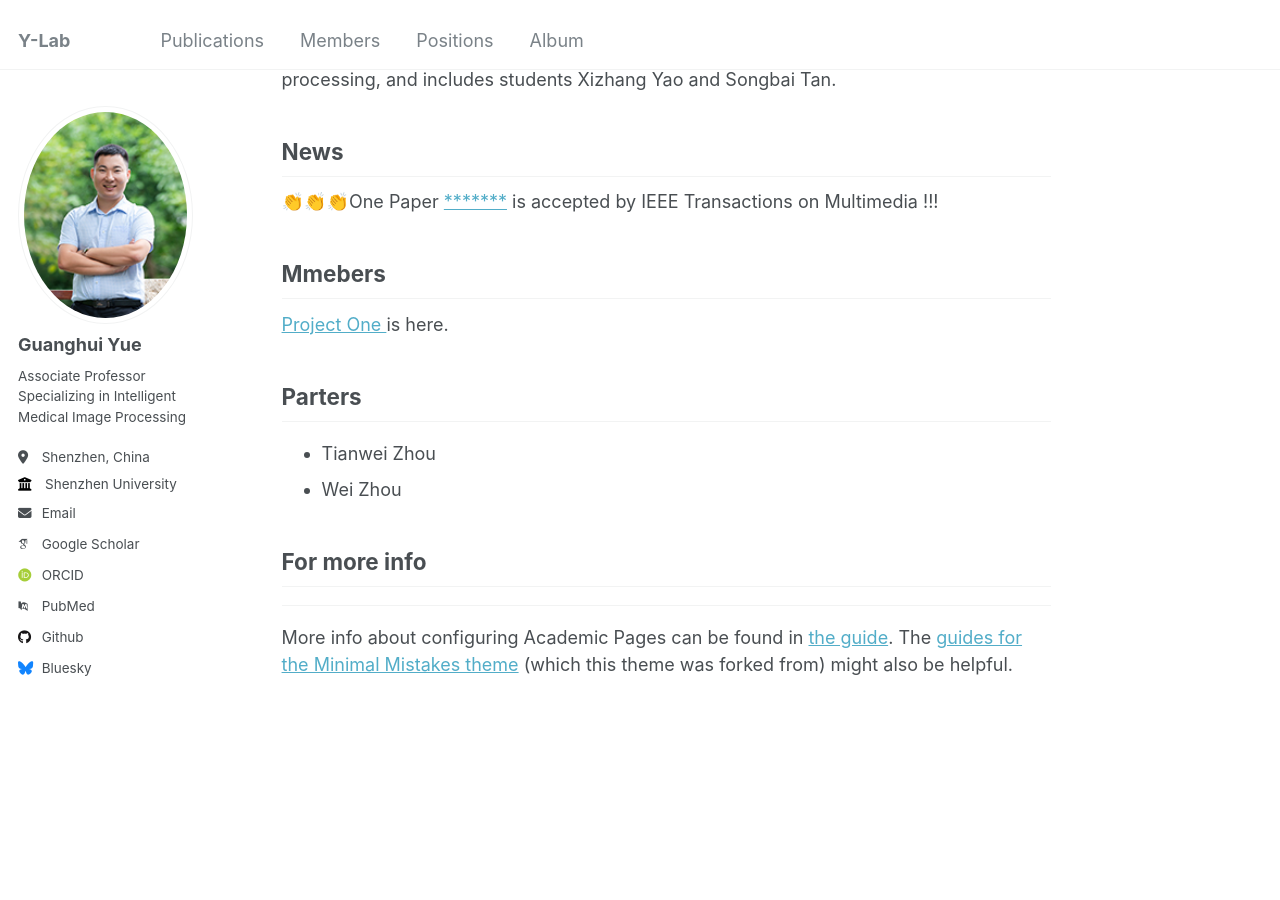
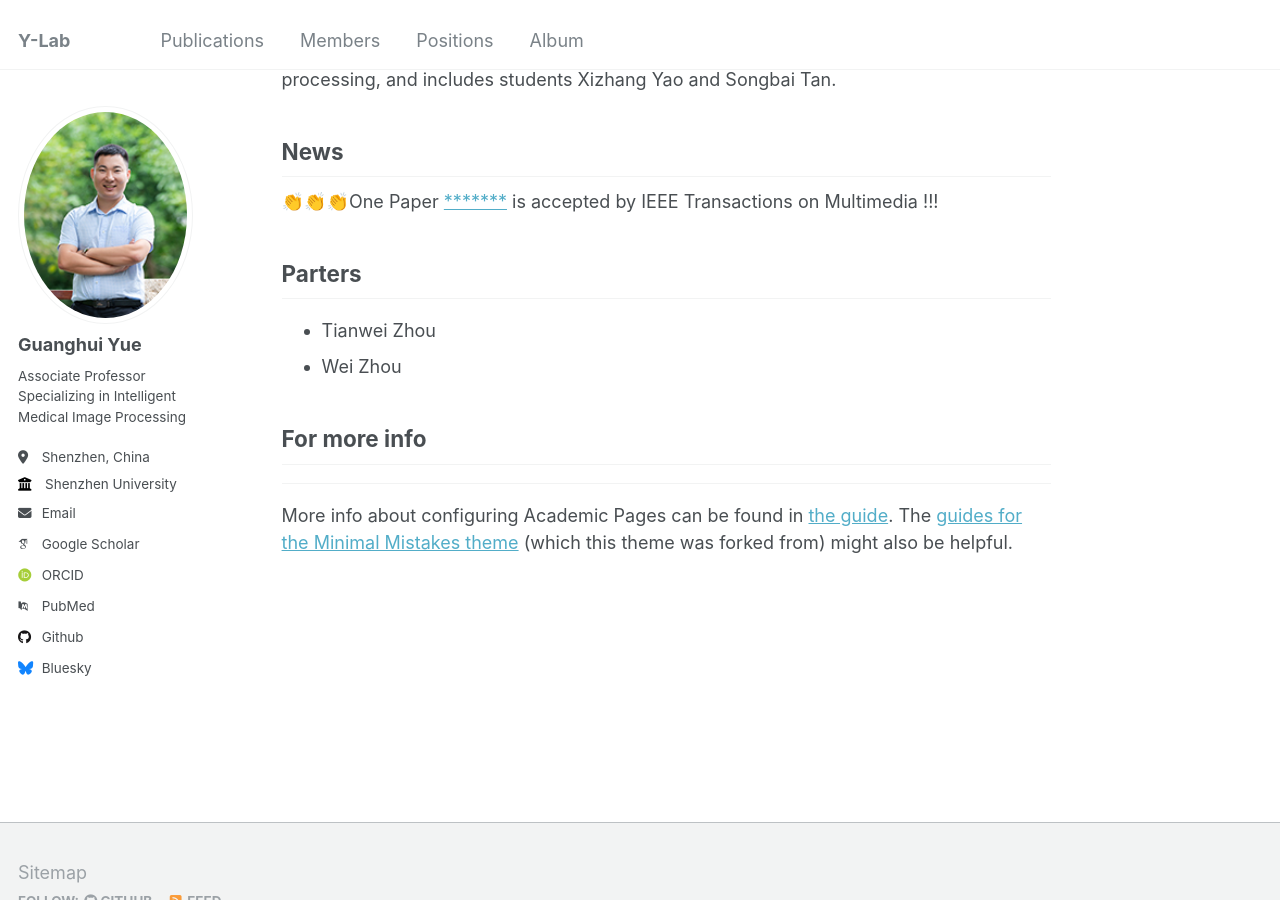
Before and after one commit to Guanghui-Yue/Guanghui-Yue.github.io, a Jekyll site: the page built from _pages/about.md, in a window 1280 px wide and 900 px high, scrolled down 605 px. Built offline with Jekyll 4.4.1, drawn with Linux system fonts in a browser that asks for light colours; some web fonts are replaced.

Commit message:
Update about.md

```diff
--- a/_pages/about.md
+++ b/_pages/about.md
@@ -127,11 +127,6 @@ Associate Professor Guanghui Yue's research Lab specializes in intelligent medic
 &#x1F44F;&#x1F44F;&#x1F44F;One Paper <a href="https://www.example.com">*******</a> is accepted by IEEE Transactions on Multimedia !!!
 </div>
 
-## Mmebers
-<div style="text-align:justify;">
-<a href="https://www.example.com">Project One </a> is here.
-</div>
-
 ## Parters
 - Tianwei Zhou
 - Wei Zhou
```
